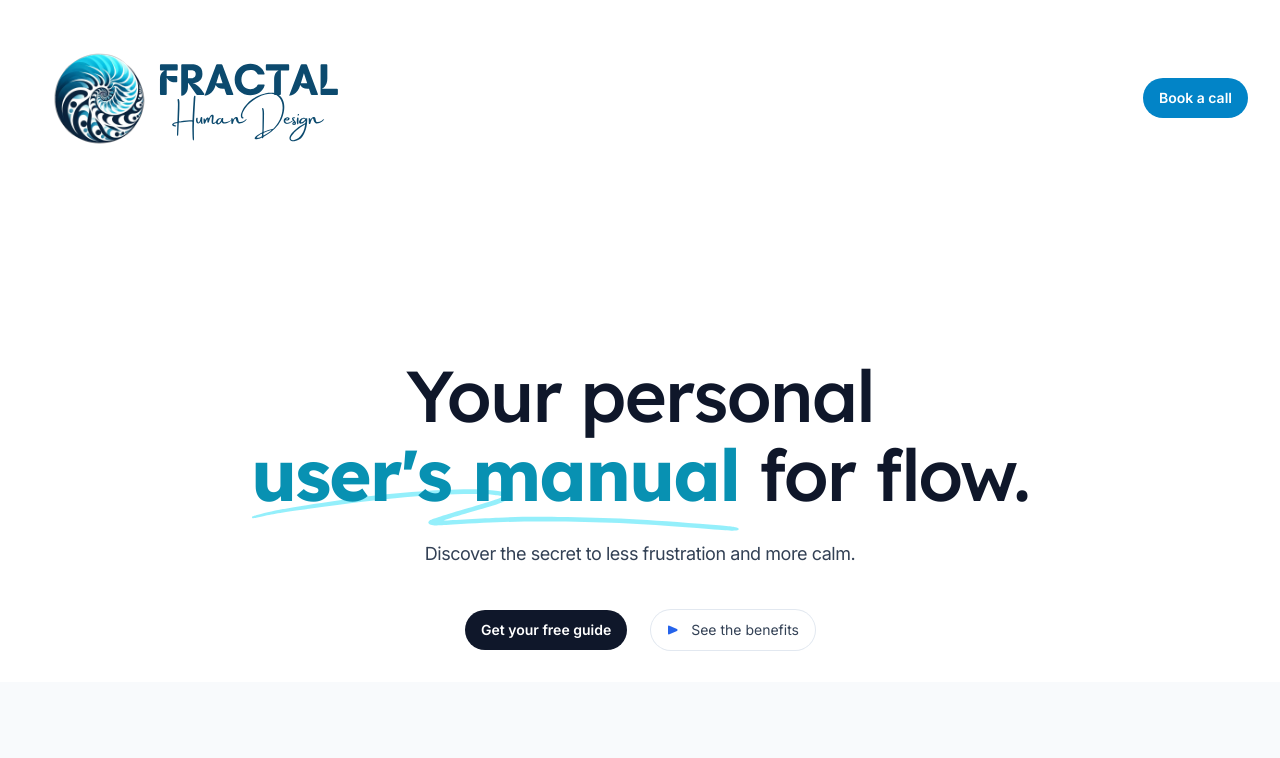
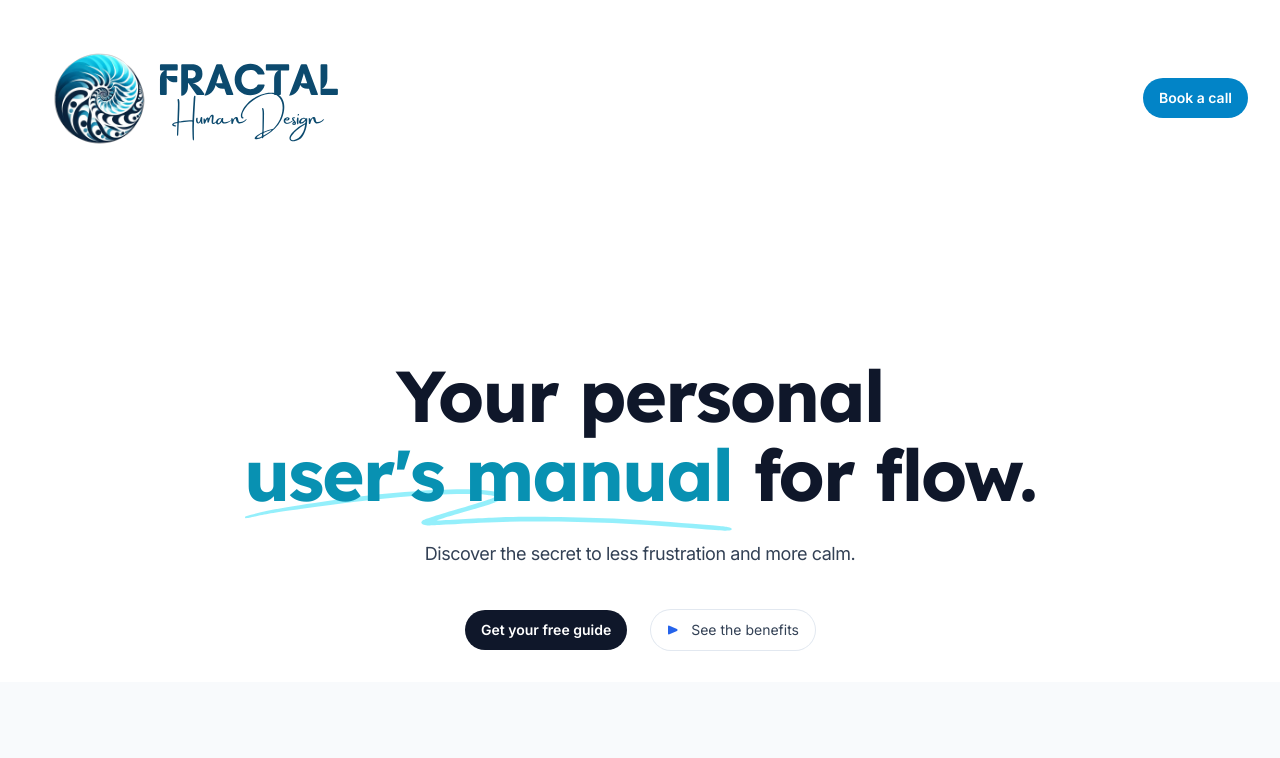
Before and after one commit to shawnlauzon/fractalhumandesign-site, a Next.js app: page / in a window 1280 px wide. Shown: the top 758 px of the page. Built offline with nearby package versions, Linux system fonts and the light colour scheme.

Commit message:
fix: Hero text is too thin

```diff
--- a/src/components/Hero.tsx
+++ b/src/components/Hero.tsx
@@ -5,6 +5,7 @@ export function Hero() {
   return (
     <Container className="pb-16 pt-20 text-center lg:pt-32">
       <h1 className="mx-auto max-w-4xl font-display text-5xl font-medium tracking-tight text-slate-900 sm:text-7xl">
+        <b>
           Your personal{' '}
           <span className="relative whitespace-nowrap text-cyan-600">
             <svg
@@ -15,11 +16,10 @@ export function Hero() {
             >
               <path d="M203.371.916c-26.013-2.078-76.686 1.963-124.73 9.946L67.3 12.749C35.421 18.062 18.2 21.766 6.004 25.934 1.244 27.561.828 27.778.874 28.61c.07 1.214.828 1.121 9.595-1.176 9.072-2.377 17.15-3.92 39.246-7.496C123.565 7.986 157.869 4.492 195.942 5.046c7.461.108 19.25 1.696 19.17 2.582-.107 1.183-7.874 4.31-25.75 10.366-21.992 7.45-35.43 12.534-36.701 13.884-2.173 2.308-.202 4.407 4.442 4.734 2.654.187 3.263.157 15.593-.78 35.401-2.686 57.944-3.488 88.365-3.143 46.327.526 75.721 2.23 130.788 7.584 19.787 1.924 20.814 1.98 24.557 1.332l.066-.011c1.201-.203 1.53-1.825.399-2.335-2.911-1.31-4.893-1.604-22.048-3.261-57.509-5.556-87.871-7.36-132.059-7.842-23.239-.254-33.617-.116-50.627.674-11.629.54-42.371 2.494-46.696 2.967-2.359.259 8.133-3.625 26.504-9.81 23.239-7.825 27.934-10.149 28.304-14.005.417-4.348-3.529-6-16.878-7.066Z" />
             </svg>
-          <span className="relative">
-            <b>user's manual</b>
-          </span>
+            <span className="relative">user's manual</span>
           </span>{' '}
           for flow.
+        </b>
       </h1>
       <p className="mx-auto mt-6 max-w-2xl text-lg tracking-tight text-slate-700">
         Discover the secret to less frustration and more calm.
```
Lines whose indentation alone changed are shown as unchanged.
